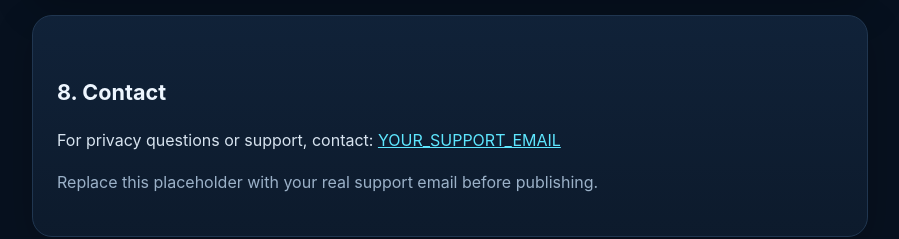
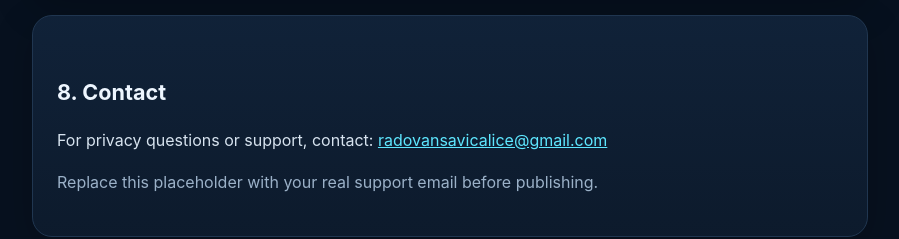
Before and after one commit to radovansavic-ux/idle-to-orbit-site, a plain HTML site: page privacy.html in a window 1280 px wide. Shown: the part 2504-2743 px from the top of the page, without its empty margins (190-1089 px from the left). Drawn offline with Linux system fonts and the light colour scheme.

Commit message:
Update privacy.html

```diff
--- a/privacy.html
+++ b/privacy.html
@@ -119,7 +119,7 @@
 
   <section class="card">
     <h2>8. Contact</h2>
-    <p>For privacy questions or support, contact: <a href="mailto:radovansavicalice@gmail.com">YOUR_SUPPORT_EMAIL</a></p>
+    <p>For privacy questions or support, contact: <a href="mailto:radovansavicalice@gmail.com">radovansavicalice@gmail.com</a></p>
     <p class="muted">Replace this placeholder with your real support email before publishing.</p>
   </section>
 
```
